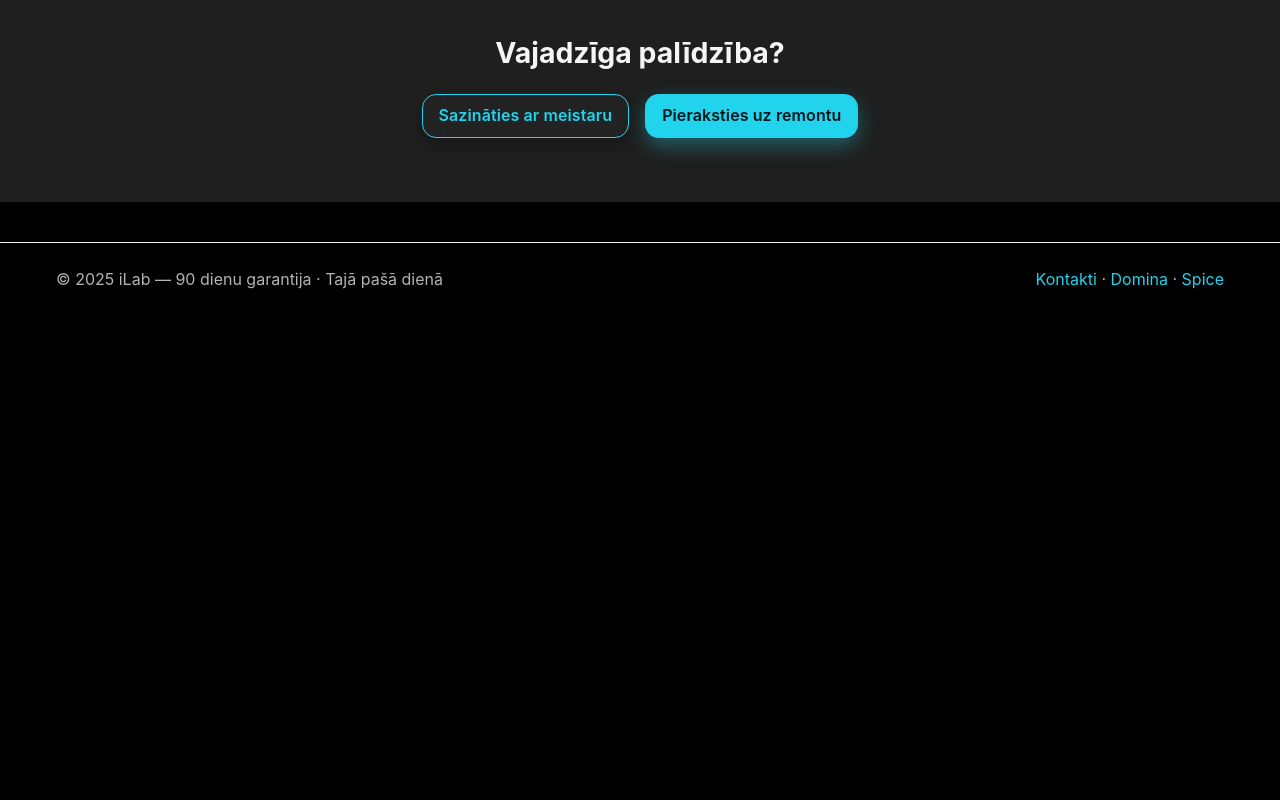
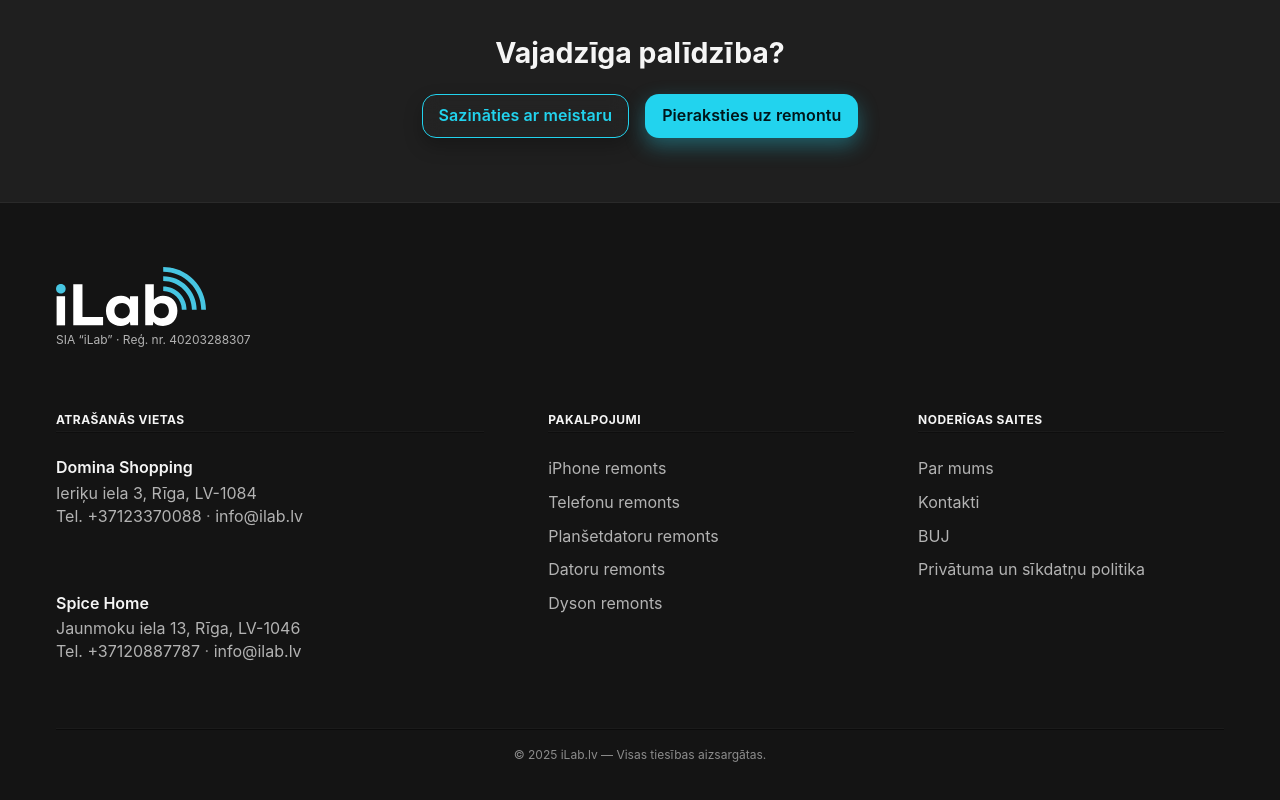
Before and after one commit to iLab-lv/iLab, a Next.js app: page / in a window 1280 px wide. Shown: the part 4051-4851 px from the top of the page. Before the commit the page ends 4383 px from the top, so only its background shows below. Built offline with nearby package versions, Linux system fonts and the light colour scheme.

Commit message:
static footer

```diff
--- a/app/(site)/layout.jsx
+++ b/app/(site)/layout.jsx
@@ -1,14 +1,13 @@
-import Link from 'next/link';
+// app/(site)/layout.jsx
 import NavBar from './ui/navbar/NavBar';
 import Controls from './ui/controls/Controls';
 import BottomBar from './ui/bottombar/BottomBar';
 import { SOCIALS } from '@/data/site.config';
 import { UiDialogsProvider } from './ui/providers/UiDialogsProvider';
+import Footer from './ui/footer/Footer';
 import l from './Layout.module.scss';
 
 export default function SiteLayout({ children }) {
-  const year = new Date().getFullYear();
-
   return (
     <>
       <UiDialogsProvider>
@@ -43,54 +42,9 @@ export default function SiteLayout({ children }) {
 
         <main id="main">{children}</main>
 
-        <Footer year={year} />
+        {/* Fixed, reveal-on-scroll footer (4 columns, LV content) */}
+        <Footer />
       </UiDialogsProvider>
     </>
   );
 }
-
-function Footer({ year }) {
-  return (
-    <footer
-      style={{
-        borderTop: '1px solid #eee',
-        marginTop: 40,
-      }}
-      aria-label="Lapas kājene"
-    >
-      <div
-        style={{
-          maxWidth: 1200,
-          margin: '0 auto',
-          padding: '24px 16px',
-          display: 'flex',
-          justifyContent: 'space-between',
-          gap: 8,
-          flexWrap: 'wrap',
-          color: '#666',
-        }}
-      >
-        <p>© {year} iLab — 90 dienu garantija · Tajā pašā dienā</p>
-
-        <p>
-          <Link href="/kontakti">Kontakti</Link> ·{' '}
-          <a
-            href="https://www.google.com/maps/place/Ieriķu+iela+3,+Rīga"
-            target="_blank"
-            rel="noopener"
-          >
-            Domina
-          </a>{' '}
-          ·{' '}
-          <a
-            href="https://www.google.com/maps/place/Jaunmoku+iela+13,+Rīga"
-            target="_blank"
-            rel="noopener"
-          >
-            Spice
-          </a>
-        </p>
-      </div>
-    </footer>
-  );
-}
--- /dev/null
+++ b/app/(site)/ui/footer/Footer.jsx
@@ -0,0 +1,96 @@
+import styles from './Footer.module.scss';
+import { COMPANY, LOCATIONS } from '@/data/site.config';
+
+export default function Footer() {
+  const year = new Date().getFullYear();
+
+  return (
+    <footer className={styles.footer} aria-label="Lapas kājene">
+      <div className={styles.container}>
+        {/* TIER 1: Brand bar (logo + legal) */}
+        <div className={styles.brandBar}>
+          <div className={styles.brandInner}>
+            {COMPANY?.logo ? (
+              // eslint-disable-next-line @next/next/no-img-element
+              <img
+                src={COMPANY.logo}
+                alt={COMPANY?.name || 'iLab'}
+                className={styles.logo}
+                loading="lazy"
+              />
+            ) : (
+              <div className={styles.logoFallback}>iLab</div>
+            )}
+            <div className={styles.legalLine}>SIA “iLab” · Reģ. nr. 40203288307</div>
+          </div>
+        </div>
+
+        {/* TIER 2: Columns row — perfectly aligned headings */}
+        <div className={styles.columns}>
+          {/* Locations */}
+          <section className={`${styles.col} ${styles.locCol}`} aria-label="Atrašanās vietas">
+            <h3 className={styles.heading}>Atrašanās vietas</h3>
+            <div className={styles.rule} aria-hidden="true" />
+            <div className={styles.brandLocations}>
+              {(LOCATIONS || []).map((loc, idx) => (
+                <div
+                  key={loc.id}
+                  className={`${styles.locItem} ${idx > 0 ? styles.locItemDivided : ''}`}
+                >
+                  <div className={styles.locLine}>
+                    <strong className={styles.locName}>{loc.label}</strong>
+                  </div>
+                  <div className={styles.locLine}>{loc.address}</div>
+                  <div className={styles.locLine}>
+                    {loc.tel && (
+                      <>
+                        Tel. <a href={`tel:${loc.tel}`} aria-label={`Zvanīt: ${loc.label}`}>{loc.tel}</a>
+                      </>
+                    )}
+                    {loc.tel && loc.email && <span className={styles.dot}> · </span>}
+                    {loc.email && <a href={`mailto:${loc.email}`}>{loc.email}</a>}
+                  </div>
+                </div>
+              ))}
+            </div>
+          </section>
+
+          {/* Services */}
+          <nav className={`${styles.col} ${styles.linkCol}`} aria-label="Pakalpojumi">
+            <h3 className={styles.heading}>Pakalpojumi</h3>
+            <div className={styles.rule} aria-hidden="true" />
+            <ul className={styles.list}>
+              <li><a href="/iphone-remonts">iPhone remonts</a></li>
+              <li><a href="/telefonu-remonts">Telefonu remonts</a></li>
+              <li><a href="/plansetdatoru-remonts">Planšetdatoru remonts</a></li>
+              <li><a href="/datoru-remonts">Datoru remonts</a></li>
+              <li><a href="/dyson-remonts">Dyson remonts</a></li>
+            </ul>
+          </nav>
+
+          {/* Useful links */}
+          <nav className={`${styles.col} ${styles.linkCol}`} aria-label="Noderīgas saites">
+            <h3 className={styles.heading}>Noderīgas saites</h3>
+            <div className={styles.rule} aria-hidden="true" />
+            <ul className={styles.list}>
+              <li><a href="/par-mums">Par mums</a></li>
+              <li><a href="/kontakti">Kontakti</a></li>
+              <li><a href="/buj">BUJ</a></li>
+              <li><a href="/privatuma-un-sikdatnu-politika">Privātuma un sīkdatņu politika</a></li>
+            </ul>
+          </nav>
+        </div>
+      </div>
+
+      {/* Copyright bar (container-scoped hairline above) */}
+      <div className={styles.bottomBar} role="contentinfo">
+        <div className={styles.bottomInner}>
+          <div className={styles.ruleWide} aria-hidden="true" />
+          <div className={styles.copy}>
+            © {year} iLab.lv — Visas tiesības aizsargātas.
+          </div>
+        </div>
+      </div>
+    </footer>
+  );
+}
--- /dev/null
+++ b/app/(site)/ui/footer/Footer.module.scss
@@ -0,0 +1,156 @@
+@use '@/styles/_tokens.scss' as *;
+
+.footer {
+  position: relative;
+  color: $color-text;
+  background: $color-surface-2;
+  border-top: $border-thin solid $color-border;
+
+  /* FIX: avoid showing page bg stripe */
+  margin-top: 0;
+}
+
+/* Container controlling both tiers */
+.container {
+  max-width: $container-max;
+  margin: 0 auto;
+
+  /* Larger top padding inside footer (air without external gap) */
+  padding: $space-2xl $space-md 0 $space-md;
+
+  @media (min-width: $bp-md) {
+    padding: $space-3xl $space-md 0 $space-md;
+  }
+}
+
+/* ===== TIER 1: Brand bar (logo + SIA line) ===== */
+.brandBar {
+  /* Larger gap after brand block before columns */
+  margin-bottom: $space-2xl;
+
+  @media (min-width: $bp-md) {
+    margin-bottom: $space-3xl;
+  }
+}
+
+.brandInner {
+  display: flex;
+  flex-direction: column;   /* puts SIA line under the logo */
+  align-items: flex-start;  /* align to left edge of the logo */
+  gap: $space-xs;           /* space between logo and SIA line */
+}
+
+.logo {
+  width: 150px;
+  height: auto;
+  display: block;
+
+  @media (max-width: $bp-md) { width: 130px; }
+}
+
+.logoFallback {
+  width: 150px; height: 38px;
+  display: grid; place-items: center;
+  border: $border-thin solid $color-border;
+  border-radius: $radius-sm;
+  background: $color-surface-3;
+  color: $color-text-2; font-weight: $font-weight-semibold;
+
+  @media (max-width: $bp-md) { width: 130px; height: 34px; }
+}
+
+.legalLine {
+  color: $color-text-2;
+  font-size: $font-size-sm;
+  margin: 0;                /* no extra offset; gap handles spacing */
+}
+
+/* ===== TIER 2: Columns row ===== */
+.columns {
+  display: grid;
+  grid-template-columns: 1fr;
+  gap: $space-2xl; /* larger column gap on mobile */
+
+  @media (min-width: $bp-md) {
+    grid-template-columns: 1.4fr 1fr 1fr;
+    gap: $space-3xl;           /* larger desktop gap */
+  }
+}
+
+.col { min-width: 0; }
+
+/* Headings + hairline (unchanged visuals) */
+.heading {
+  font-size: $font-size-sm;
+  letter-spacing: 0.04em;
+  text-transform: uppercase;
+  color: $color-text;
+  margin: 0;
+}
+.rule {
+  height: 1px;
+  margin: $space-xs 0 $space-lg 0; /* generous gap to content */
+  background: linear-gradient(to bottom, $glass-border, rgba($glass-border, 0));
+  box-shadow: 0 1px 0 rgba(0, 0, 0, 0.30);
+}
+
+/* Lists (UNCHANGED: no bullets, secondary color) */
+.list {
+  list-style: none;
+  padding: 0;
+  margin: 0;
+  li + li { margin-top: $space-sm; }
+
+  a {
+    font-size: $font-size-p;
+    color: $color-text-2;
+    text-decoration: none;
+    border-radius: $radius-sm;
+    padding: 2px 0;
+    &:hover { color: $color-accent; text-decoration: underline; }
+    &:active { color: $color-accent-active; }
+    &:focus-visible { outline: $focus-ring-width solid $focus-ring-color; outline-offset: $focus-ring-offset; }
+  }
+}
+
+/* Locations — spacing only */
+.brandLocations { display: grid; gap: $space-xl; } /* more space between locations */
+.locItem { color: $color-text-2; line-height: 1.45; position: relative; }
+
+/* REMOVE divider line between locations; keep only vertical space */
+.locItemDivided {
+  padding-top: $space-xl;  /* spacing-only; no ::before line */
+}
+
+.locLine { margin: 0; }
+.locLine a { color: $color-text-2; text-decoration: none; &:hover { color: $color-accent; text-decoration: underline; } &:focus-visible { outline: $focus-ring-width solid $focus-ring-color; outline-offset: $focus-ring-offset; } }
+.locName { color: $color-text; font-weight: $font-weight-semibold; display: inline-block; margin-bottom: $space-2xs; }
+.dot { color: $color-text-3; }
+
+/* ===== Copyright bar ===== */
+.bottomBar { position: relative; }
+.bottomInner {
+  max-width: $container-max;
+  margin: 0 auto;
+
+  /* Larger vertical gap above & below copyright */
+  padding: $space-3xl $space-md calc(#{$space-3xl} + #{$safe-bottom}) $space-md;
+
+  @media (min-width: $bp-md) {
+    padding: $space-3xl $space-md calc(#{$space-3xl} + #{$safe-bottom}) $space-md;
+  }
+}
+
+/* Hairline above copyright (unchanged look) */
+.ruleWide {
+  height: 1px;
+  margin: 0 auto $space-md auto;
+  background: linear-gradient(to bottom, $glass-border, rgba($glass-border, 0));
+  box-shadow: 0 1px 0 rgba(0, 0, 0, 0.45);
+}
+
+.copy {
+  text-align: center;
+  color: $color-text-3;
+  font-size: $font-size-sm;
+}
```
